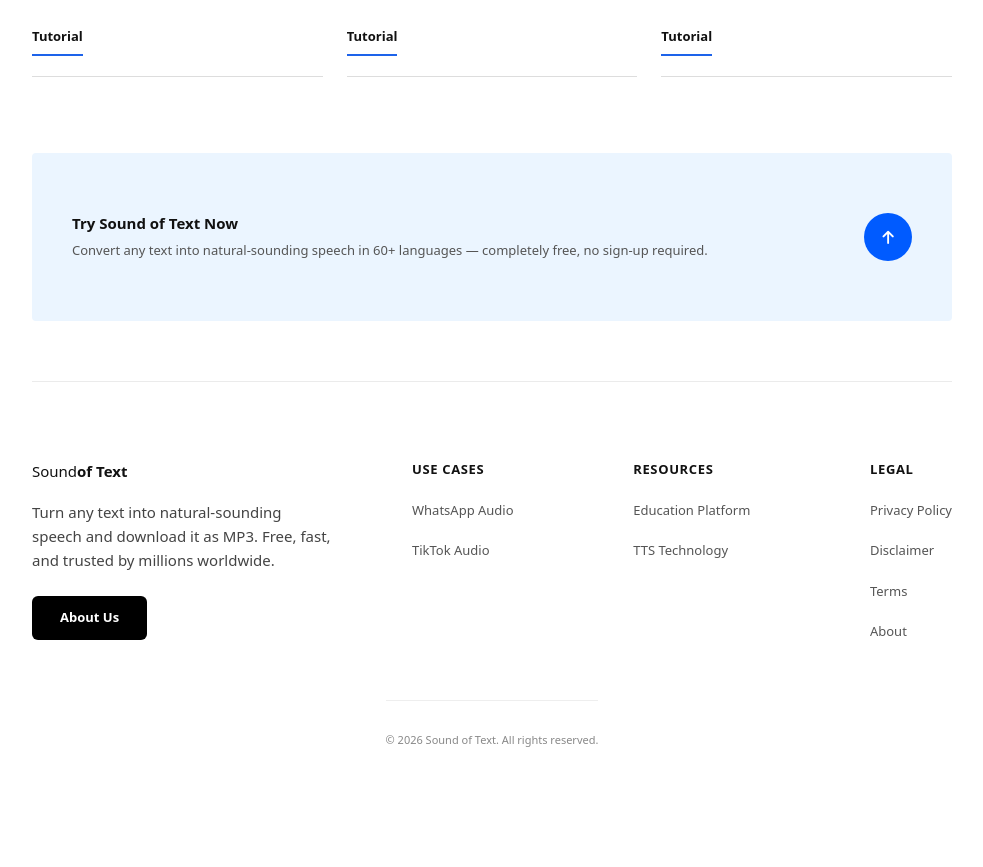
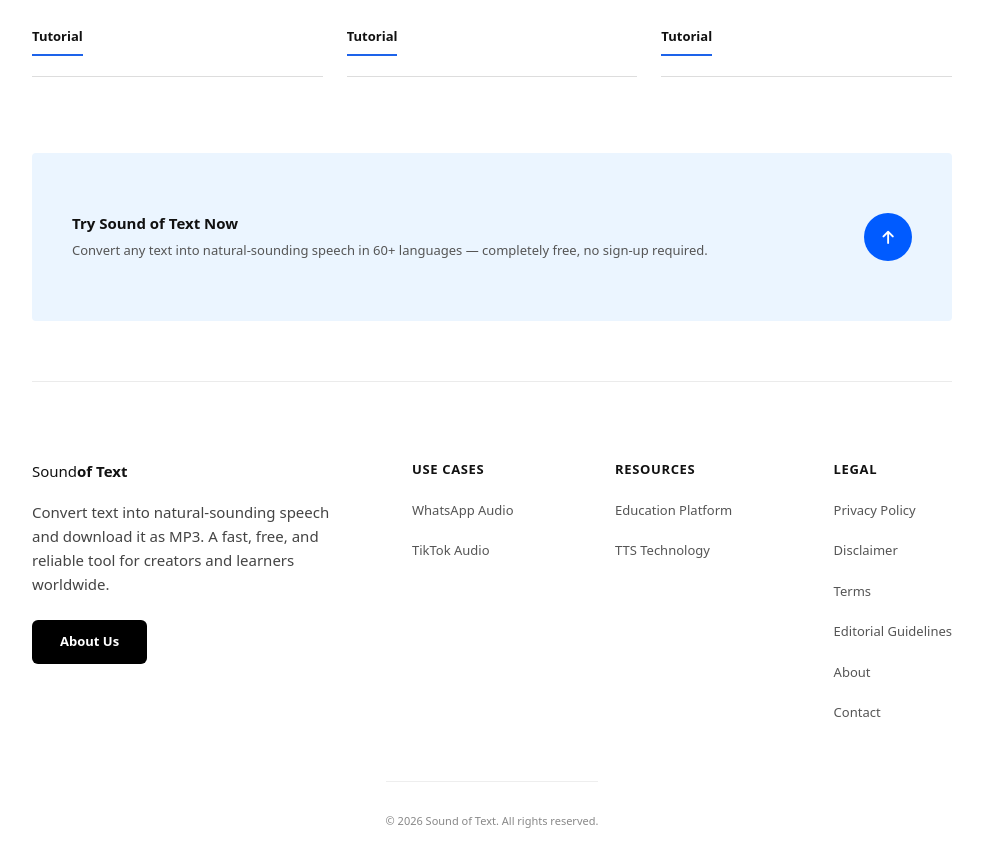
Before and after one commit to soundtext/soundtext.github.io, a Jekyll site: the page built from index.html, in a window 1280 px wide and 900 px high, scrolled down 2427 px. Shown: the top 867 px of the window, without its empty margins (148-1131 px from the left). Built offline with Jekyll 4.4.1, drawn with Linux system fonts in a browser that asks for light colours; nearby versions of some CDN libraries; before the commit the page ends 3246 px from its top, so only the background shows below that; some of the changed lines change nothing that is shown.

Commit message:
Add files via upload

```diff
--- a/_includes/footer.html
+++ b/_includes/footer.html
@@ -2,8 +2,8 @@
     <div class="bnef-footer-container">
         <div class="bnef-footer-brand">
             <h2 class="bnef-logo-footer">Sound<strong>of Text</strong></h2>
-            <p class="bnef-footer-desc">Turn any text into natural-sounding speech and download it as MP3. Free, fast, and trusted by millions worldwide.</p>
-            <a href="{{ '/about' | relative_url }}" class="btn-black">About Us</a>
+            <p class="bnef-footer-desc">Convert text into natural-sounding speech and download it as MP3. A fast, free, and reliable tool for creators and learners worldwide.</p>
+            <a href="{{ '/about/' | relative_url }}" class="btn-black">About Us</a>
         </div>
         <nav class="bnef-footer-links" aria-label="Footer navigation">
             <div class="bnef-footer-col">
@@ -26,7 +26,9 @@
                     <li><a href="{{ '/privacy-policy/' | relative_url }}">Privacy Policy</a></li>
                     <li><a href="{{ '/disclaimer/' | relative_url }}">Disclaimer</a></li>
                     <li><a href="{{ '/terms/' | relative_url }}">Terms</a></li>
-                    <li><a href="{{ '/about' | relative_url }}">About</a></li>
+                    <li><a href="{{ '/editorial-guidelines/' | relative_url }}">Editorial Guidelines</a></li>
+                    <li><a href="{{ '/about/' | relative_url }}">About</a></li>
+                    <li><a href="{{ '/contact/' | relative_url }}">Contact</a></li>
                 </ul>
             </div>
         </nav>
--- a/_includes/head.html
+++ b/_includes/head.html
@@ -39,7 +39,11 @@
 		"dateModified": "{{ page.last_modified_at | default: page.date | date_to_xmlschema }}",
 		"author": {
 			"@type": "Person",
-			"name": "{{ site.author | default: page.author | escape }}"
+			"name": "{{ site.author | default: page.author | escape }}",
+			"url": "{{ site.url }}/author/",
+			"sameAs": [
+				"https://github.com/{{ site.github_username }}"
+			]
 		},
 		"publisher": {
 			"@type": "Organization",
@@ -65,18 +69,44 @@
 	<meta property="article:section" content="{{ page.category }}">
 	{% endif %}
 
-	<!-- WebSite Structured Data -->
-	{% if page.url == "/" or page.url == "/index.html" %}
+	<!-- WebSite & Organization Structured Data -->
 	<script type="application/ld+json">
+	[
 		{
 			"@context": "https://schema.org",
 			"@type": "WebSite",
 			"name": "{{ site.app_name | escape }}",
 			"url": "{{ site.url }}",
-		"description": "{{ site.app_description | strip_html | strip_newlines | escape }}"
+			"description": "{{ site.app_description | strip_html | strip_newlines | escape }}",
+			"publisher": {
+				"@id": "{{ site.url }}/#organization"
 			}
+		},
+		{
+			"@context": "https://schema.org",
+			"@type": "Organization",
+			"@id": "{{ site.url }}/#organization",
+			"name": "{{ site.app_name | escape }}",
+			"url": "{{ site.url }}",
+			"logo": {
+				"@type": "ImageObject",
+				"url": "{{ site.app_icon | absolute_url }}"
+			},
+			"sameAs": [
+				"https://facebook.com/{{ site.facebook_username }}",
+				"https://instagram.com/{{ site.instagram_username }}",
+				"https://tiktok.com/@{{ site.tiktok_username }}",
+				"https://github.com/{{ site.github_username }}",
+				"{{ site.github_repo }}"
+			],
+			"contactPoint": {
+				"@type": "ContactPoint",
+				"email": "{{ site.email_address }}",
+				"contactType": "customer support"
+			}
+		}
+	]
 	</script>
-	{% endif %}
 
 	<!-- BreadcrumbList Structured Data (posts only) -->
 	{% if page.layout == 'post' %}
@@ -94,12 +124,6 @@
 			{
 				"@type": "ListItem",
 				"position": 2,
-				"name": "{{ page.categories.first | capitalize }}",
-				"item": "{{ site.url }}/category/{{ page.categories.first | slugify }}/"
-			},
-			{
-				"@type": "ListItem",
-				"position": 3,
 				"name": "{{ page.title | escape }}",
 				"item": "{{ page.url | absolute_url }}"
 			}
--- a/_includes/header.html
+++ b/_includes/header.html
@@ -16,7 +16,7 @@
 			</ul>
 		</nav>
 		<div class="bnef-actions">
-			<a href="{{ '/about' | relative_url }}" class="btn-outline">About</a>
+			<a href="{{ '/about/' | relative_url }}" class="btn-outline">About</a>
 		</div>
 	</div>
 </header>
```
Lines whose indentation alone changed are shown as unchanged.
